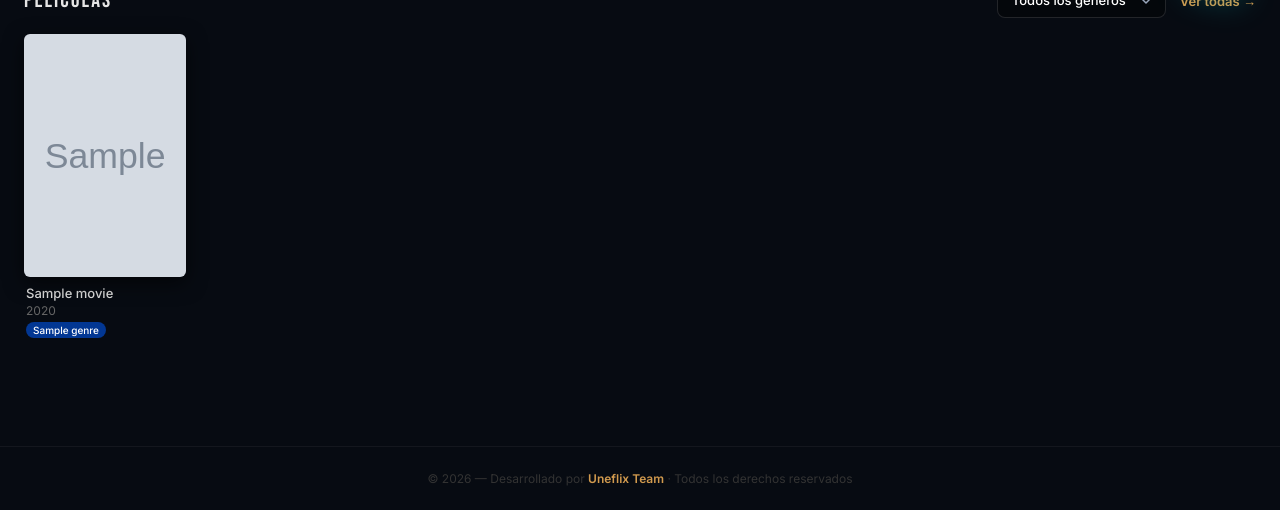
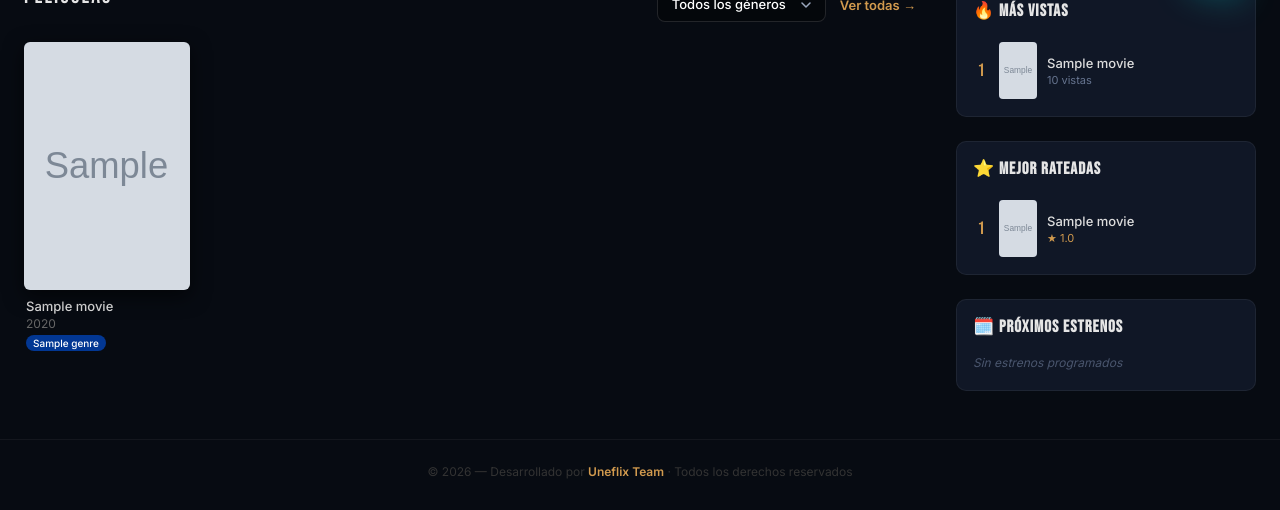
Before and after one commit to carlosalsa-py/uneflix2, a Django app: page / in a window 1280 px wide. Shown: the part 767-1277 px from the top of the page. After the commit the page ends 1246 px from the top, so only its background shows below. Run offline with Django 5.2, Linux system fonts and the light colour scheme; a user stored in the database is signed in; tables that the repository leaves empty hold one stand-in row (values such as "Sample post"); grey boxes marked "Sample" are stand-in pictures; parts of the project's set-up code (start-up, migrations or seed data) failed here and were passed over.

Commit message:
feat(home): sidebar con mas vistas, mejor rateadas y proximos estrenos
Agrega el sidebar sticky a la derecha de la home (#10) con tres widgets:
- Mas vistas: nuevo campo Movie.views, contado con UPDATE atomico (F) en
  cada visita a la ficha; lista top 5 excluyendo las de 0 vistas.
- Mejor rateadas: top 5 por promedio de reviews (Avg), sin campo nuevo.
- Proximos estrenos: nuevo campo Movie.release_date; lista las de fecha
  futura en orden ascendente.

Cada widget tiene empty-state para cuando no hay datos (arranca todo vacio).
La home pasa a un layout de 2 columnas (contenido + aside sticky) que colapsa
a una sola columna en <=900px. Clases prefijadas sb- para no chocar con las
.dot del banner y del chat Miku.

Admin: MovieAdmin con list_display/filtros y views como readonly.
Tests: incremento de vistas, orden de cada lista, exclusiones y empty-states.

Co-Authored-By: Claude Opus 4.8 <noreply@anthropic.com>

```diff
--- a/movies/models.py
+++ b/movies/models.py
@@ -31,6 +31,8 @@ class Movie(models.Model):
     imdb_url = models.URLField(blank=True, null=True)
     duration = models.IntegerField(blank=True, null=True, help_text="Duración en minutos")
     trailer_url = models.URLField(blank=True, null=True, help_text="Pega cualquier enlace de YouTube aquí")
+    views = models.PositiveIntegerField(default=0, editable=False, help_text="Cantidad de visitas a la ficha")
+    release_date = models.DateField(blank=True, null=True, help_text="Fecha de estreno. Si es futura, aparece en 'Próximos estrenos'")
     TIER_CHOICES = [
         ('free', 'Gratuito'),
         ('medium', 'Cinéfilo'),
--- a/movies/templates/movies/home.html
+++ b/movies/templates/movies/home.html
@@ -129,6 +129,39 @@
             font-size: 10px; padding: 2px 7px; border-radius: 10px; margin-top: 4px; font-weight: 500;
         }
 
+        /* ===== LAYOUT HOME: contenido + sidebar (#10) ===== */
+        .home-layout {
+            display: grid; grid-template-columns: minmax(0, 1fr) 300px;
+            gap: 40px; padding: 0 var(--gutter);
+        }
+        /* Dentro del layout las secciones ya no pagan el gutter (lo paga el wrapper) */
+        .home-main .section-head { padding: 0; }
+        .home-main .section-title { padding: 0 0 16px; }
+        .home-main .movies-grid { padding: 0 0 40px; }
+        .home-main .series-section { margin-top: 24px; padding-top: 24px; }
+
+        /* Sidebar sticky */
+        .home-sidebar { align-self: start; position: sticky; top: 88px; display: flex; flex-direction: column; gap: 24px; }
+        .sb-widget { background: var(--card-bg); border: 1px solid rgba(255,255,255,0.06); border-radius: 10px; padding: 16px 16px 8px; }
+        .sb-title { font-family: 'Bebas Neue', sans-serif; font-size: 17px; letter-spacing: 1px; color: #e5e5e5; margin-bottom: 12px; display: flex; align-items: center; gap: 8px; }
+        .sb-list { list-style: none; margin: 0; padding: 0; }
+        .sb-item { border-top: 1px solid rgba(255,255,255,0.05); }
+        .sb-item:first-child { border-top: none; }
+        .sb-link { display: flex; align-items: center; gap: 10px; padding: 9px 0; text-decoration: none; color: inherit; }
+        .sb-rank { font-family: 'Bebas Neue', sans-serif; font-size: 18px; color: var(--unefa-bronze); width: 16px; text-align: center; flex-shrink: 0; }
+        .sb-poster { width: 38px; height: 57px; object-fit: cover; border-radius: 4px; flex-shrink: 0; background: #1a2540; }
+        .sb-meta { min-width: 0; display: flex; flex-direction: column; gap: 2px; }
+        .sb-name { font-size: 13px; font-weight: 500; color: #ddd; white-space: nowrap; overflow: hidden; text-overflow: ellipsis; }
+        .sb-link:hover .sb-name { color: white; }
+        .sb-sub { font-size: 11px; color: #66748f; }
+        .sb-sub.rating { color: var(--unefa-bronze); }
+        .sb-empty { font-size: 12px; color: #4a566e; padding: 6px 0 12px; font-style: italic; }
+
+        @media (max-width: 900px) {
+            .home-layout { grid-template-columns: 1fr; gap: 8px; }
+            .home-sidebar { position: static; flex-direction: column; margin-top: 24px; }
+        }
+
         @media (max-width: 768px) { .banner { height: 65vh; } .movies-grid { grid-template-columns: repeat(auto-fill, minmax(130px, 1fr)); gap: 12px; } }
         @media (max-width: 480px) { .movies-grid { grid-template-columns: repeat(auto-fill, minmax(110px, 1fr)); gap: 10px; } .banner { height: 55vh; } }
     </style>
@@ -178,6 +211,9 @@
         </div>
     </div>
     {% endif %}
+
+    <div class="home-layout">
+    <div class="home-main">
 
     <!-- PELÍCULAS -->
     <div class="section-head">
@@ -267,6 +303,73 @@
     </div>
     </div>
     {% endif %}
+
+    </div><!-- /.home-main -->
+
+    <!-- SIDEBAR (#10) -->
+    <aside class="home-sidebar">
+
+        <section class="sb-widget">
+            <h3 class="sb-title">🔥 Más vistas</h3>
+            <ol class="sb-list">
+                {% for m in mas_vistas %}
+                <li class="sb-item">
+                    <a href="{% url 'movie_detail' m.pk %}" class="sb-link">
+                        <span class="sb-rank">{{ forloop.counter }}</span>
+                        {% if m.poster %}<img class="sb-poster" src="{{ m.poster.url }}" alt="{{ m.title }}">{% else %}<span class="sb-poster"></span>{% endif %}
+                        <span class="sb-meta">
+                            <span class="sb-name">{{ m.title }}</span>
+                            <span class="sb-sub">{{ m.views }} vista{{ m.views|pluralize }}</span>
+                        </span>
+                    </a>
+                </li>
+                {% empty %}
+                <li class="sb-empty">Aún no hay reproducciones</li>
+                {% endfor %}
+            </ol>
+        </section>
+
+        <section class="sb-widget">
+            <h3 class="sb-title">⭐ Mejor rateadas</h3>
+            <ol class="sb-list">
+                {% for m in mejor_rateadas %}
+                <li class="sb-item">
+                    <a href="{% url 'movie_detail' m.pk %}" class="sb-link">
+                        <span class="sb-rank">{{ forloop.counter }}</span>
+                        {% if m.poster %}<img class="sb-poster" src="{{ m.poster.url }}" alt="{{ m.title }}">{% else %}<span class="sb-poster"></span>{% endif %}
+                        <span class="sb-meta">
+                            <span class="sb-name">{{ m.title }}</span>
+                            <span class="sb-sub rating">★ {{ m.avg_rating|floatformat:1 }}</span>
+                        </span>
+                    </a>
+                </li>
+                {% empty %}
+                <li class="sb-empty">Aún no hay reseñas</li>
+                {% endfor %}
+            </ol>
+        </section>
+
+        <section class="sb-widget">
+            <h3 class="sb-title">🗓️ Próximos estrenos</h3>
+            <ol class="sb-list">
+                {% for m in proximos_estrenos %}
+                <li class="sb-item">
+                    <a href="{% url 'movie_detail' m.pk %}" class="sb-link">
+                        {% if m.poster %}<img class="sb-poster" src="{{ m.poster.url }}" alt="{{ m.title }}">{% else %}<span class="sb-poster"></span>{% endif %}
+                        <span class="sb-meta">
+                            <span class="sb-name">{{ m.title }}</span>
+                            <span class="sb-sub">{{ m.release_date|date:"d M Y" }}</span>
+                        </span>
+                    </a>
+                </li>
+                {% empty %}
+                <li class="sb-empty">Sin estrenos programados</li>
+                {% endfor %}
+            </ol>
+        </section>
+
+    </aside>
+    </div><!-- /.home-layout -->
 
     <script>
         const slides = document.querySelectorAll('.banner-slide');
--- a/movies/views.py
+++ b/movies/views.py
@@ -4,8 +4,9 @@ import re
 from django.shortcuts import render, redirect, get_object_or_404
 from django.contrib.auth.decorators import login_required
 from django.contrib import messages
-from django.db.models import Avg
+from django.db.models import Avg, F
 from django.http import Http404
+from django.utils import timezone
 from .models import Movie, Genre, Watchlist, Episode, Review
 from users.models import Membership
 
@@ -72,17 +73,42 @@ def home(request):
     genres = Genre.objects.all()
     featured_movies = Movie.objects.filter(featured=True)
 
+    # Sidebar (#10). Cada lista puede venir vacía (sin visitas, sin reseñas o sin
+    # estrenos futuros cargados) y el template muestra un empty-state.
+    mas_vistas = Movie.objects.filter(views__gt=0).order_by('-views')[:5]
+    mejor_rateadas = (
+        Movie.objects
+        .annotate(avg_rating=Avg('reviews__rating'))
+        .filter(avg_rating__isnull=False)
+        .order_by('-avg_rating')[:5]
+    )
+    proximos_estrenos = (
+        Movie.objects
+        .filter(release_date__gt=timezone.localdate())
+        .order_by('release_date')[:5]
+    )
+
     return render(request, 'movies/home.html', {
         'movies': movies,
         'series': series,
         'genres': genres,
         'featured_movies': featured_movies,
         'plan': plan,
+        'mas_vistas': mas_vistas,
+        'mejor_rateadas': mejor_rateadas,
+        'proximos_estrenos': proximos_estrenos,
     })
 
 @login_required(login_url='/users/login/')
 def movie_detail(request, pk):
     movie = get_object_or_404(Movie, pk=pk)
+
+    # Cuenta la visita sin traer una race condition (UPDATE atómico en la BD).
+    # refresh_from_db para que el valor mostrado en esta misma request ya incluya
+    # el +1 (si no, seguiría con el valor viejo cacheado en el objeto).
+    Movie.objects.filter(pk=movie.pk).update(views=F('views') + 1)
+    movie.refresh_from_db(fields=['views'])
+
     in_watchlist = Watchlist.objects.filter(user=request.user, movie=movie).exists()
     seasons = movie.seasons.prefetch_related('episodes').all() if movie.type == 'series' else None
 
```
Also changed, not shown: movies/admin.py (+9 -1 lines), movies/tests.py (+79 -0 lines), movies/migrations/0014_movie_release_date_movie_views_alter_movie_tier.py (added).
